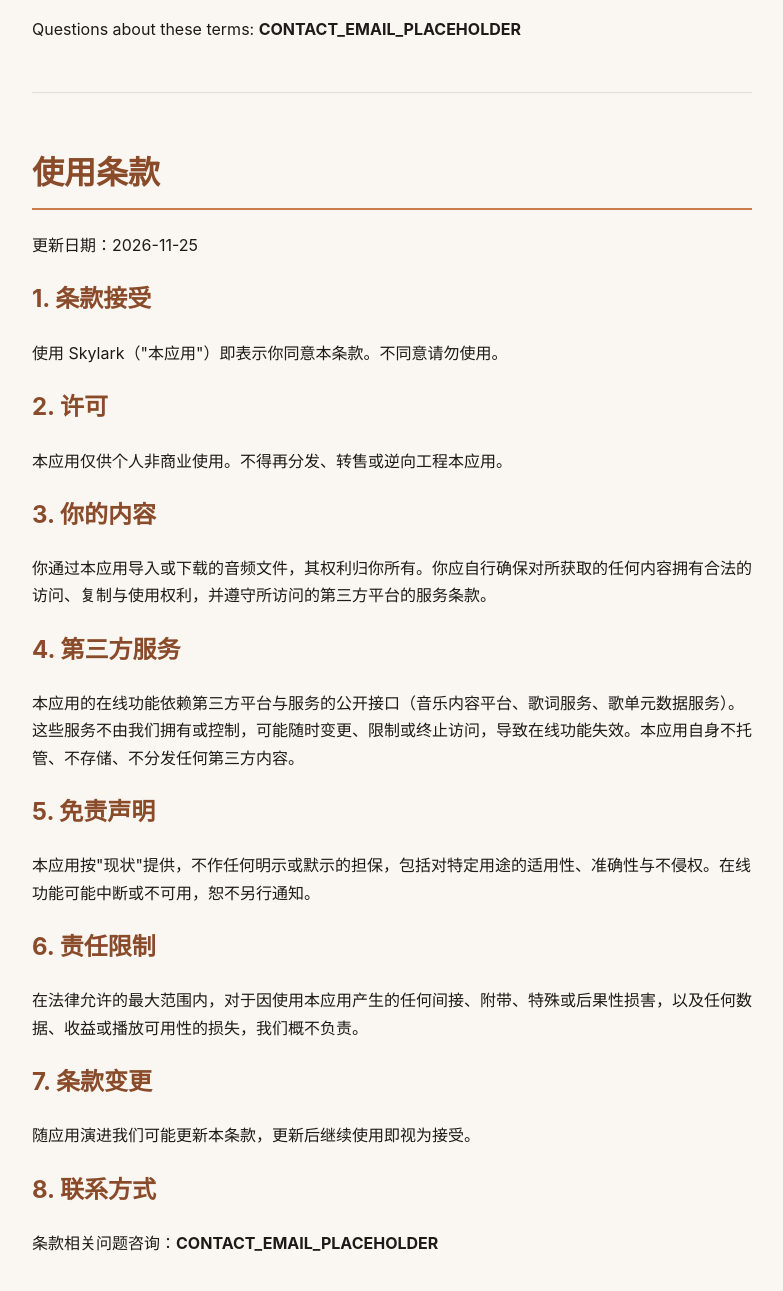
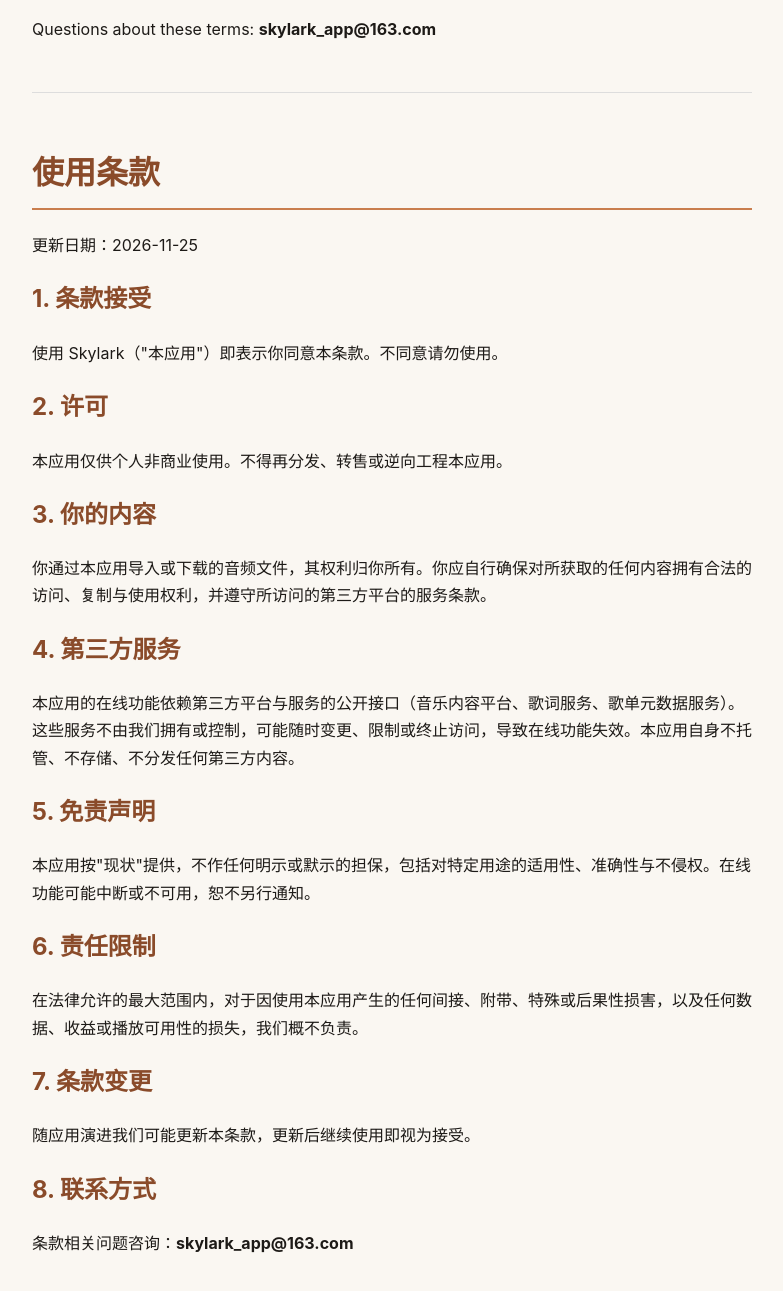
Before and after one commit to skylarkmusic/skylark, a plain HTML site: page terms.html in a window 1280 px wide. Shown: the part 1385-2676 px from the top of the page, without its empty margins (248-1031 px from the left). Drawn offline with Linux system fonts and the light colour scheme.

Commit message:
Update contact email in terms.htmlSet real contact email in terms of use

```diff
--- a/terms.html
+++ b/terms.html
@@ -38,7 +38,7 @@
 <p>We may update these terms as the App evolves. Continued use after an update constitutes acceptance.</p>
 
 <h2>8. Contact</h2>
-<p>Questions about these terms: <strong>CONTACT_EMAIL_PLACEHOLDER</strong></p>
+<p>Questions about these terms: <strong>skylark_app@163.com</strong></p>
 
 <div class="zh">
 <h1>使用条款</h1>
@@ -66,7 +66,7 @@
 <p>随应用演进我们可能更新本条款，更新后继续使用即视为接受。</p>
 
 <h2>8. 联系方式</h2>
-<p>条款相关问题咨询：<strong>CONTACT_EMAIL_PLACEHOLDER</strong></p>
+<p>条款相关问题咨询：<strong>skylark_app@163.com</strong></p>
 </div>
 </body>
 </html>
```
